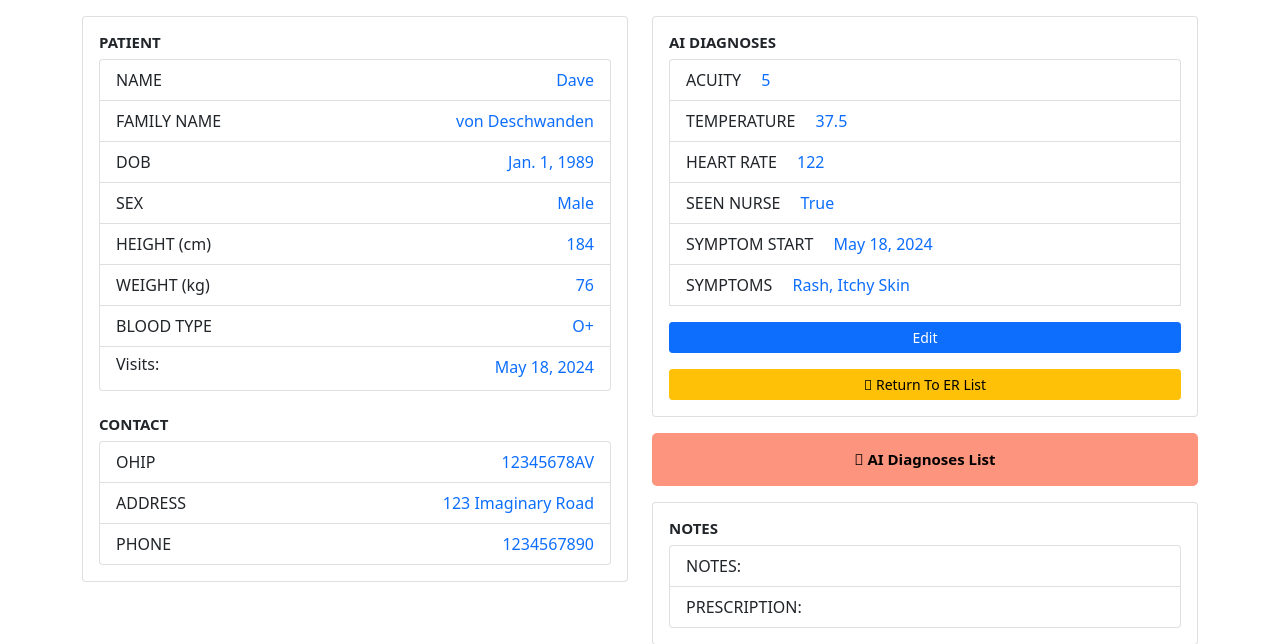
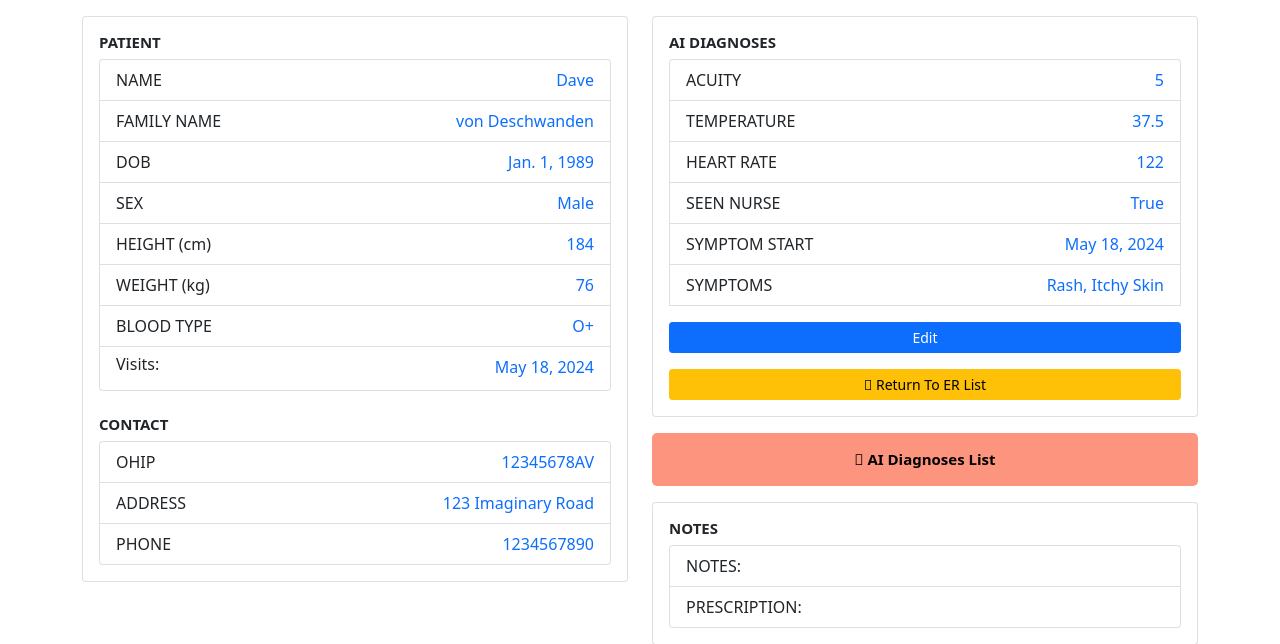
Before and after one commit to deschi0000/cs50web_capstone, a Django app: page /patientinfo/1 in a window 1280 px wide. Shown: the part 56-700 px from the top of the page. Run offline with Django 4.2, Linux system fonts and the light colour scheme; data comes from the database, SQL or seed files in the repository; some libraries are stand-ins or nearby versions.

Commit message:
update html for readability

```diff
--- a/medicAI/templates/medicAI/patientinfo.html
+++ b/medicAI/templates/medicAI/patientinfo.html
@@ -59,12 +59,31 @@
                 <div class="card-body">
                     <h5 class="card-title" style="font-size: 15px; font-weight: bold;">AI DIAGNOSES</h5>
                     <ul class="list-group">
-                        <li class="list-group-item">ACUITY &emsp;<span class="text-primary">{{ current_visit.acuity }}</span></li>
-                        <li class="list-group-item">TEMPERATURE &emsp;<span class="text-primary">{{ current_visit.temperature }}</span></li>
-                        <li class="list-group-item">HEART RATE &emsp;<span class="text-primary">{{ current_visit.heart_rate }}</span></li>
-                        <li class="list-group-item">SEEN NURSE &emsp;<span class="text-primary">{{ current_visit.seen_nurse }}</span> </li>
-                        <li class="list-group-item">SYMPTOM START &emsp;<span class="text-primary">{{ current_visit.symptom_start_date }}</span></li>
-                        <li class="list-group-item">SYMPTOMS &emsp;<span class="text-primary">{{ current_visit.symptoms }}</span></li>
+                        <li class="list-group-item">
+                            <span style="float: left;">ACUITY</span>
+                            <span class="text-primary" style="float: right;">{{ current_visit.acuity }}</span>
+                        </li>
+                        <li class="list-group-item">
+                            <span style="float: left;">TEMPERATURE</span>
+                            <span class="text-primary" style="float: right;">{{ current_visit.temperature }}</span>
+                        </li>
+                        <li class="list-group-item">
+                            <span style="float: left;">HEART RATE</span>
+                            <span class="text-primary" style="float: right;">{{ current_visit.heart_rate }}</span>
+                        </li>
+                        <li class="list-group-item">
+                            <span style="float: left;">SEEN NURSE</span>
+                            <span class="text-primary" style="float: right;">{{ current_visit.seen_nurse }}</span>
+                        </li>
+                        <li class="list-group-item">
+                            <span style="float: left;">SYMPTOM START</span>
+                            <span class="text-primary" style="float: right;">{{ current_visit.symptom_start_date }}</span>
+                        </li>
+                        <li class="list-group-item">
+                            <span style="float: left;">SYMPTOMS</span>
+                            <span class="text-primary" style="float: right;">{{ current_visit.symptoms }}</span>
+                        </li>
+
                         <a href="{% url 'editpatientinfo' patient_id=patient.id %}" class="btn btn-primary btn-sm" style="margin-top: 1rem;"><i class="fas fa-pencil-alt"></i> Edit</a>
                         <a href="{% url 'patientlist' %}" class="btn btn-warning btn-sm" style="margin-top: 1rem;"><i class="fas fa-chevron-left"></i> Return To ER List</a>
 
@@ -72,10 +91,10 @@
                 </div>
             </div>
             <div class="card" style="border: none; border-radius: 5px; margin-bottom: 1rem;">
-                <a href="" class="btn btn-primary btn-block"
+                <a href="{% url 'diagnosis' patient_id=patient.id %}" class="btn btn-primary btn-block"
                     style="background-color: #FC947E; color: black; padding: 15px 72px; border: none; border-radius: 5px; font-weight: bold; font-size: 15px;">
                     <i class="fas fa-stethoscope"></i> AI Diagnoses List
-                 </a>
+                </a>
             </div>
             <div class="card">
                 <div class="card-body">
```
